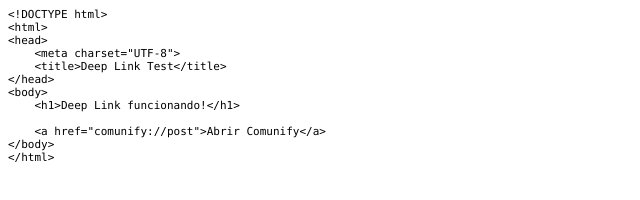
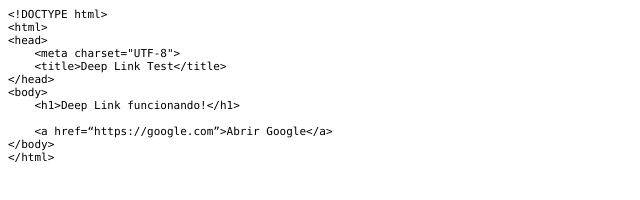
Before and after one commit to ailtoncunhasilva/deeplink-test, a plain HTML site: page index.html in a window 1280 px wide. Shown: the full height of the page, 0-640 px from the left. Drawn offline with Linux system fonts and the light colour scheme.

Commit message:
Change url for tests

```diff
--- a/index.html
+++ b/index.html
@@ -23,7 +23,7 @@
 <p class="p1"><span class="s1">&lt;body&gt;</span></p>
 <p class="p1"><span class="s1"><span class="Apple-converted-space">    </span>&lt;h1&gt;Deep Link funcionando!&lt;/h1&gt;</span></p>
 <p class="p2"><span class="s2"></span><br></p>
-<p class="p1"><span class="s1"><span class="Apple-converted-space">    </span>&lt;a href="comunify://post"&gt;Abrir Comunify&lt;/a&gt;</span></p>
+<p class="p1"><span class="s1"><span class="Apple-converted-space">    </span>&lt;a href=“https://google.com”&gt;Abrir Google&lt;/a&gt;</span></p>
 <p class="p1"><span class="s1">&lt;/body&gt;</span></p>
 <p class="p1"><span class="s1">&lt;/html&gt;</span></p>
 </body>
```
Also changed, not shown: 1 other file.
